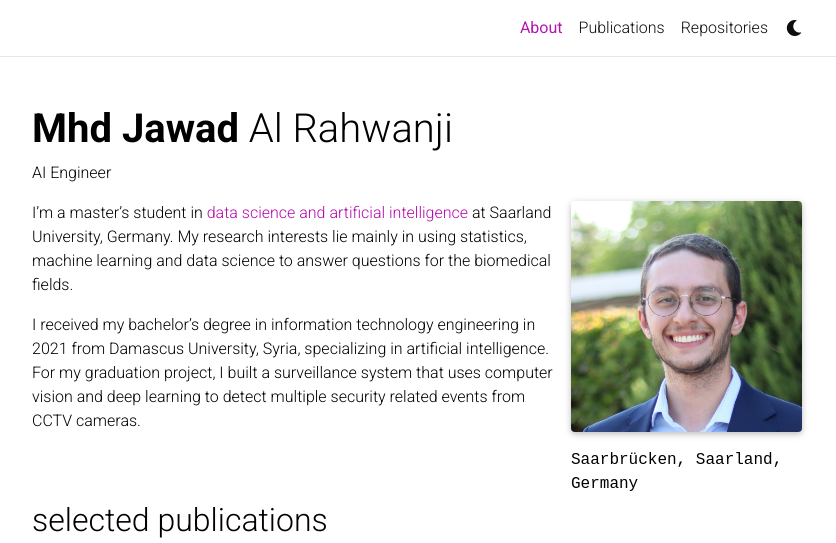
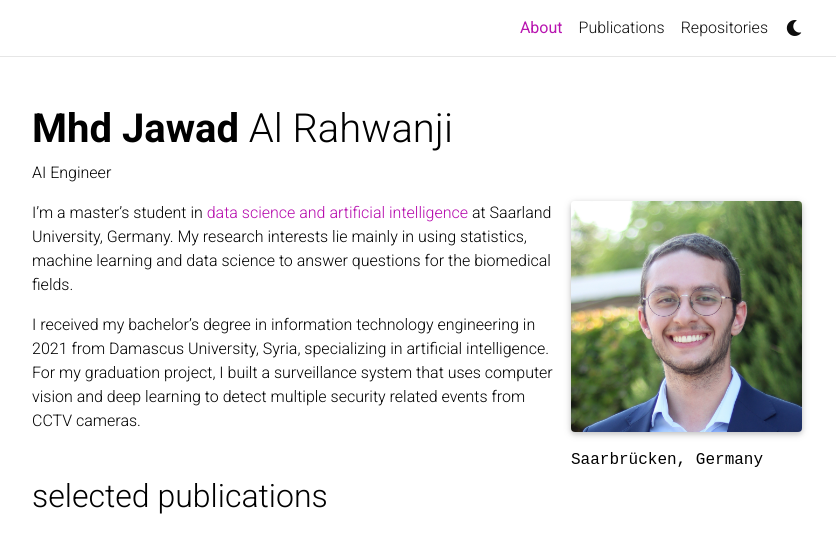
Before and after one commit to Introvertuoso/introvertuoso.github.io, a Jekyll site: the page built from _pages/about.md, in a window 1280 px wide and 959 px high, cut to the strip 0-543 px from the top of the window. Shown: the whole strip, without its empty margins (223-1059 px from the left). Built offline with Jekyll 4.4.1, drawn with Linux system fonts in a browser that asks for light colours; full-size pictures stand in for the smaller copies a plugin makes; comment, search, counter and statistics services are not loaded; a style sheet for code colours, icons or effects is not loaded.

Commit message:
Update address

```diff
--- a/_pages/about.md
+++ b/_pages/about.md
@@ -9,7 +9,7 @@ profile:
   image: prof_pic.jpg
   image_circular: false # crops the image to make it circular
   address: >
-    <p>Saarbrücken, Saarland, Germany</p>
+    <p>Saarbrücken, Germany</p>
 
 news: false  # includes a list of news items
 latest_posts: false  # includes a list of the newest posts
```
